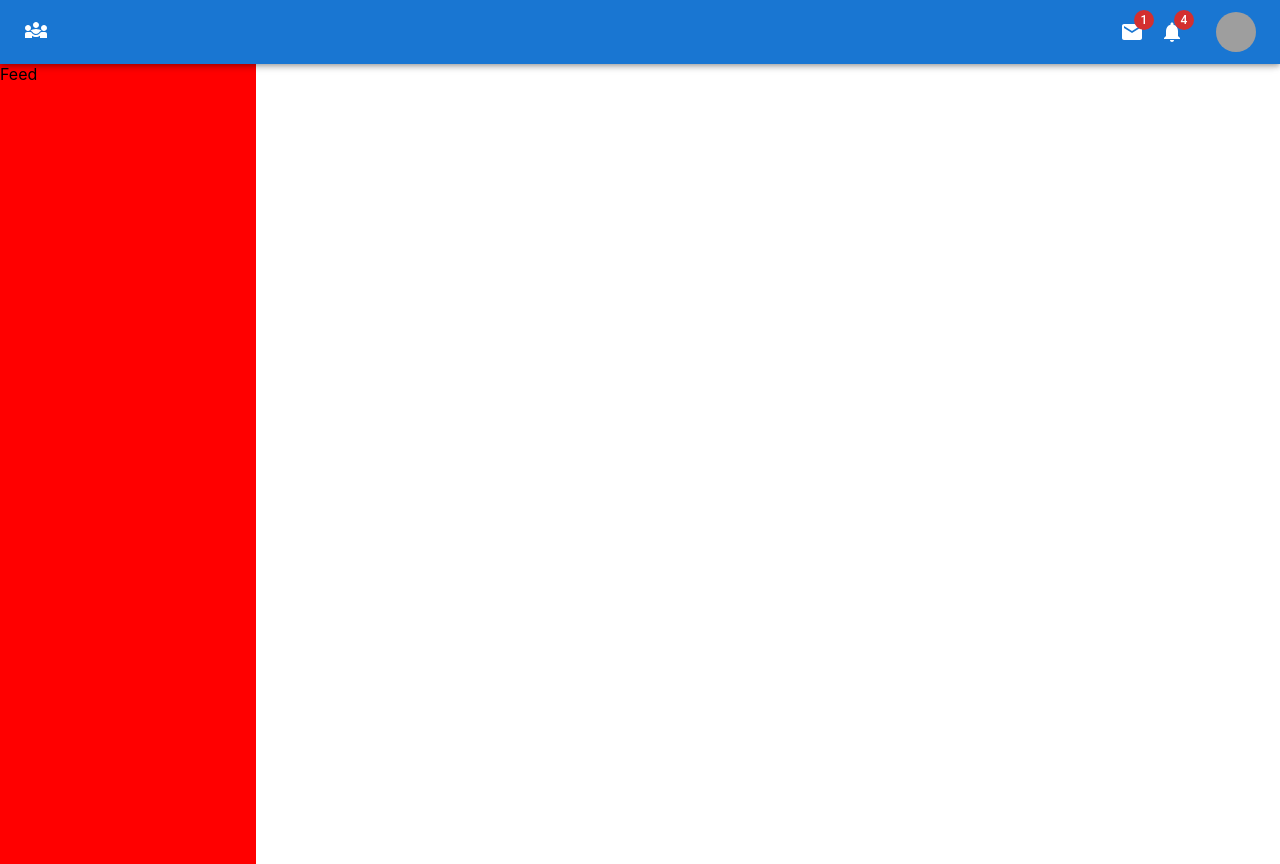
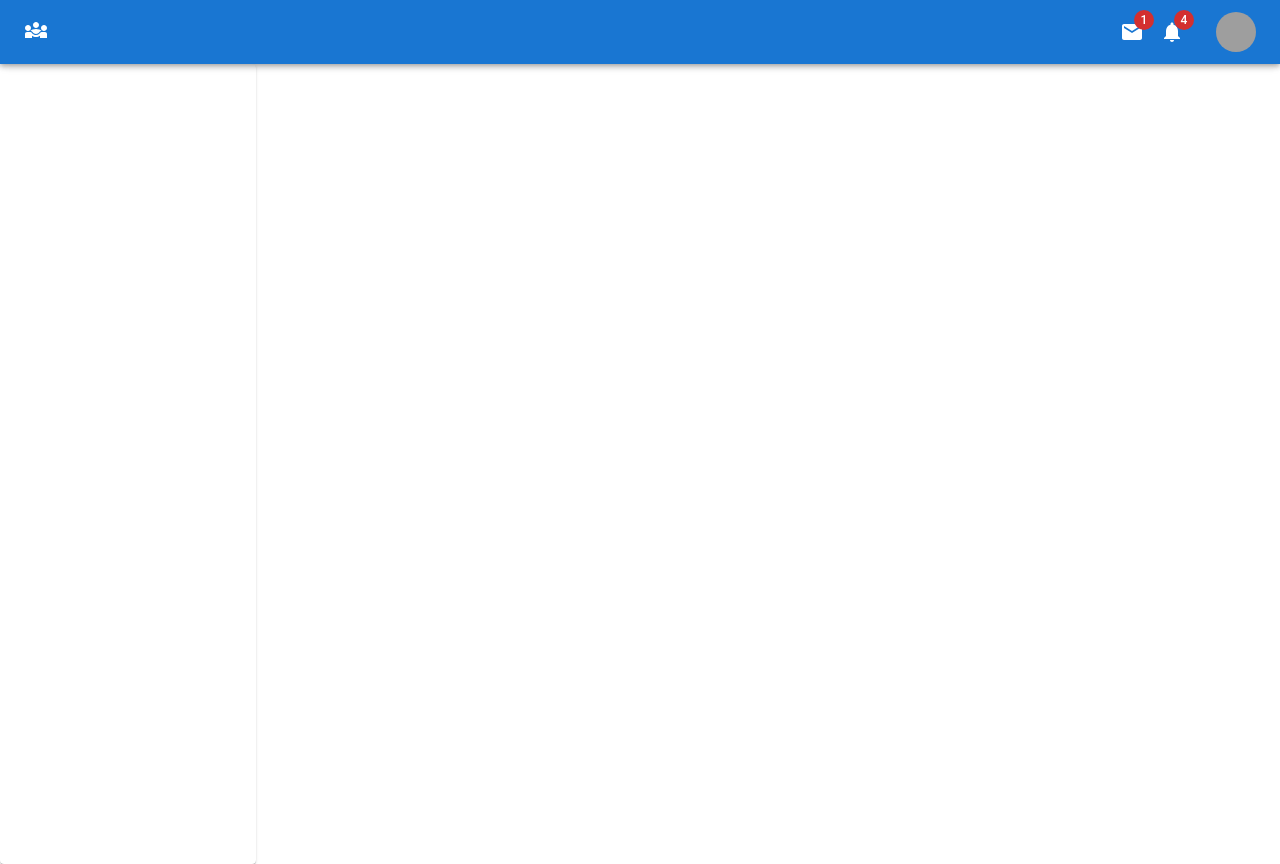
Before and after one commit to Sandun-Induranga/Social-Media-Frontend, a React (Create React App) app: page / in a window 1280 px wide. Built offline with nearby package versions, Linux system fonts and the light colour scheme; grey boxes are pictures that could not be loaded.

Commit message:
Content Updated

```diff
--- a/src/components/Feed/Feed.tsx
+++ b/src/components/Feed/Feed.tsx
@@ -1,8 +1,10 @@
-import { Box } from "@mui/material";
+import { Box, Paper } from "@mui/material";
 
 const Feed = () => {
   return (
-    <Box sx={{ width: 1 / 5, minHeight: "100vh", bgcolor: "red" }}>Feed</Box>
+    <Box>
+      <Paper elevation={1} sx={{ width: 1 / 5, minHeight: "100vh" }}></Paper>
+    </Box>
   );
 };
 
```
